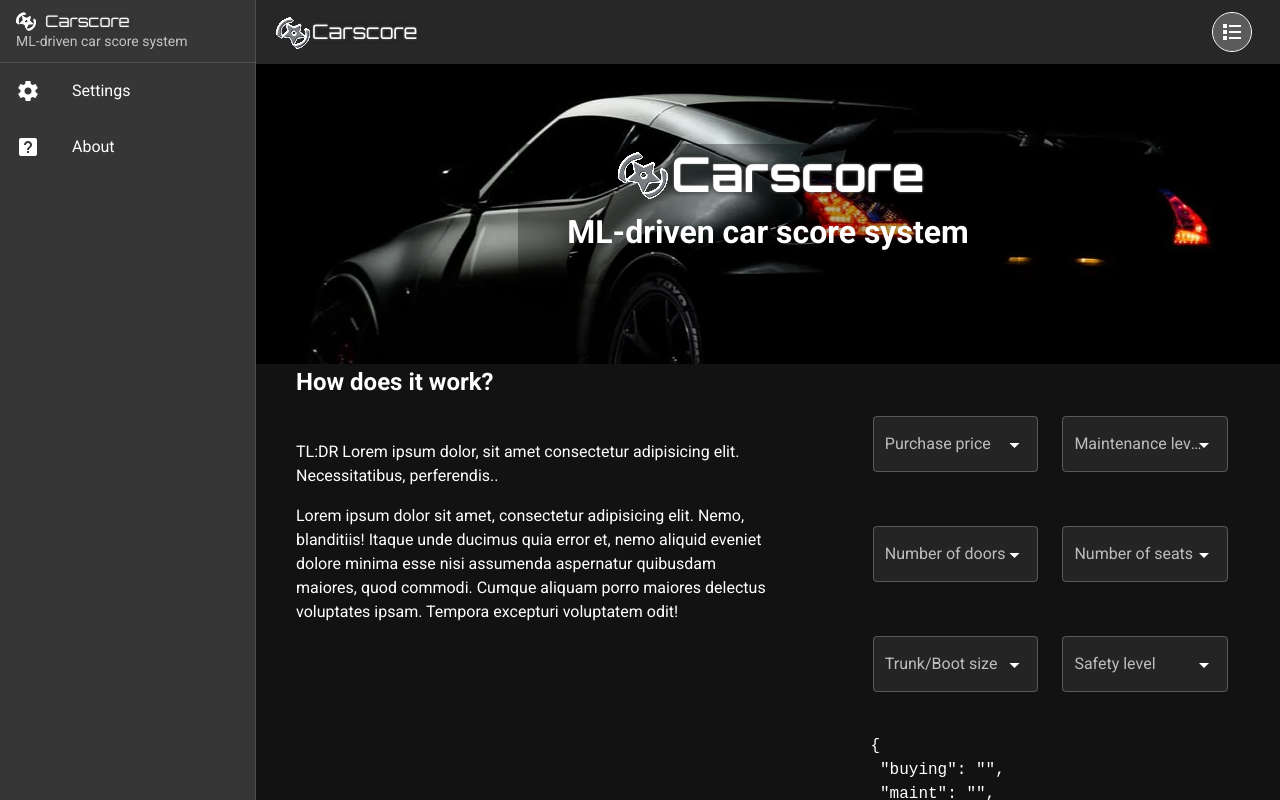
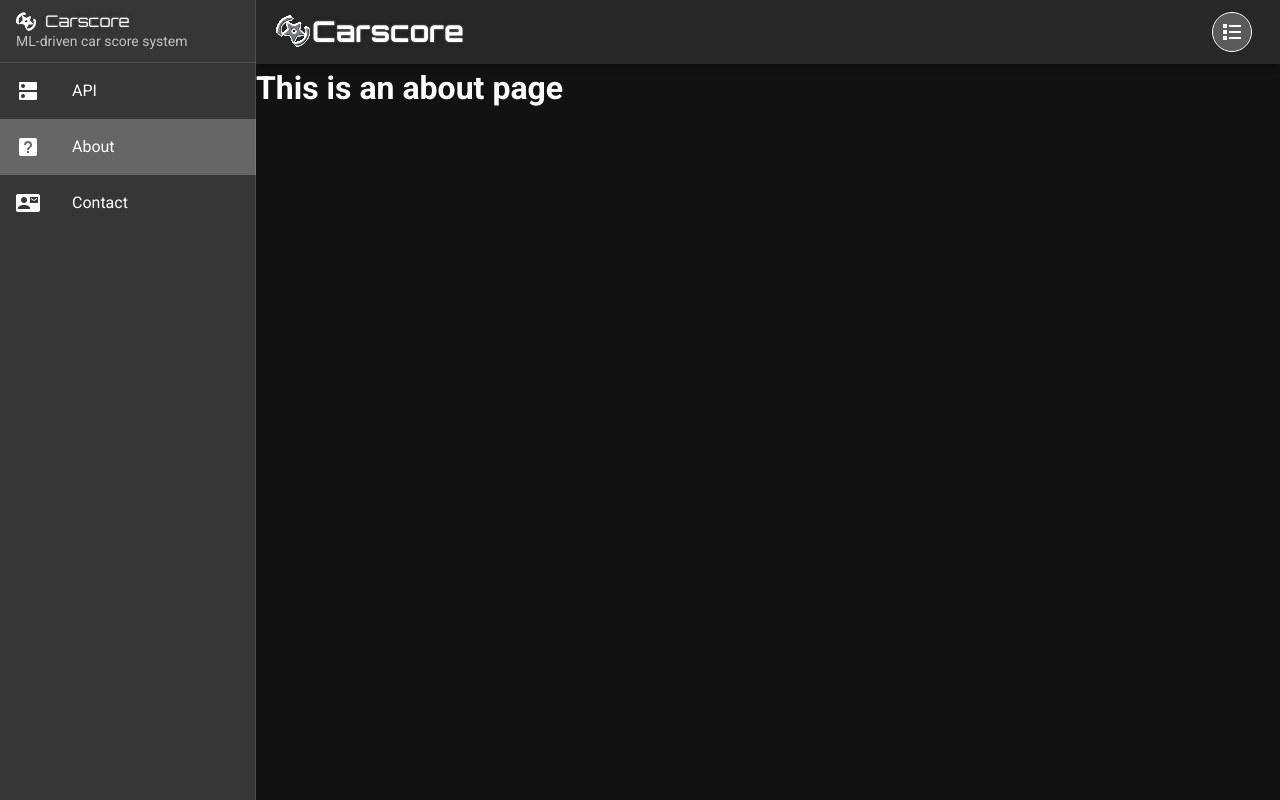
Before and after one commit to FrederickRoman/Carscore, a Vue app: page /about in a window 1280 px wide. Both pictures are taken after a click on the button 1232 px from the left and 32 px from the top of the page. Shown: the top 800 px of the page. Built offline with nearby package versions, Linux system fonts and the light colour scheme.

Commit message:
feat: Add Routing and init views

```diff
--- a/package.json
+++ b/package.json
@@ -20,12 +20,14 @@
     "morgan": "^1.10.0",
     "nodemon": "^2.0.7",
     "vue": "^2.6.11",
+    "vue-router": "^3.2.0",
     "vuetify": "^2.4.0",
     "vuex": "^3.6.2"
   },
   "devDependencies": {
     "@vue/cli-plugin-babel": "~4.5.0",
     "@vue/cli-plugin-eslint": "~4.5.0",
+    "@vue/cli-plugin-router": "~4.5.0",
     "@vue/cli-service": "~4.5.0",
     "babel-eslint": "^10.1.0",
     "eslint": "^6.7.2",
--- a/src/App.vue
+++ b/src/App.vue
@@ -2,7 +2,7 @@
   <v-app>
     <MainNav />
     <v-main>
-      <Home />
+      <router-view />
     </v-main>
   </v-app>
 </template>
@@ -10,11 +10,11 @@
 <script>
 import MainNav from "./components/nav/MainNav";
 // import HeroBanner from "./components/banner/HeroBanner";
-import Home from "./pages/Home";
+// import Home from "./views/Home";
 
 export default {
   name: "App",
-  components: { MainNav, Home },
+  components: { MainNav },
   data: () => ({
     // drawer: false,
     // group: null,
--- a/src/components/nav/bar/MainAppBar.vue
+++ b/src/components/nav/bar/MainAppBar.vue
@@ -1,12 +1,21 @@
 <template>
   <v-app-bar app>
+    <router-link to="/" id="app-bar_home-link">
+      <span class="d-flex">
         <v-img
           lazy-src="@/assets/img/carscoreLazyLogo.png"
           max-height="40"
           max-width="40"
           src="@/assets/img/carscoreMetalLogo.svg"
         />
-    <v-toolbar-title class="carscore_brand-font">Carscore</v-toolbar-title>
+        <v-toolbar-title
+          class="carscore_brand-font"
+          id="app-bar_home-link_title"
+        >
+          Carscore
+        </v-toolbar-title>
+      </span>
+    </router-link>
     <v-spacer />
     <v-btn
       fab
@@ -34,8 +43,17 @@ export default {
 
 <style lang="scss" scoped>
 @use '@/styles/fonts/_fonts.scss';
+@use '@/styles/resets/_resets.scss';
 
 .carscore_brand-font {
   @include fonts.logo_text;
 }
+
+#app-bar_home-link {
+  @include resets.link_styling;
+  &_title {
+    font-size: 1.8em;
+    font-weight: bold;
+  }
+}
 </style>
--- a/src/components/nav/drawer/MainAppDrawer.vue
+++ b/src/components/nav/drawer/MainAppDrawer.vue
@@ -1,5 +1,10 @@
 <template>
-  <v-navigation-drawer app v-model="drawer" bottom>
+  <v-navigation-drawer
+    v-model="drawer"
+    v-click-outside="closeDrawer"
+    app
+    bottom
+  >
     <DrawerBrandLi />
     <v-divider />
     <DrawerNavList v-bind="$attrs" v-on="$listeners" />
@@ -35,5 +40,10 @@ export default {
       this.$emit("set-drawer", drawer);
     },
   },
+  methods: {
+    closeDrawer() {
+      if (!this.openDrawer) this.$emit("set-drawer", false);
+    },
+  },
 };
 </script>
--- a/src/components/nav/drawer/nav/DrawerNavlist.vue
+++ b/src/components/nav/drawer/nav/DrawerNavlist.vue
@@ -1,6 +1,6 @@
 <template>
   <v-list-item-group v-model="group">
-    <v-list-item v-for="item in items" :key="item.title" link>
+    <v-list-item v-for="item in items" :key="item.title" :to="item.link" link>
       <v-list-item-icon>
         <v-icon>{{ item.icon }}</v-icon>
       </v-list-item-icon>
@@ -13,8 +13,9 @@
 
 <script>
 const NAV_ITEMS = Object.freeze([
-  { title: "Settings", icon: "mdi-cog" },
-  { title: "About", icon: "mdi-help-box" },
+  { title: "API", icon: "mdi-dns", link: "/comingSoon" },
+  { title: "About", icon: "mdi-help-box", link: "/about" },
+  { title: "Contact", icon: "mdi-card-account-mail", link: "/comingSoon" },
 ]);
 
 export default {
--- a/src/main.js
+++ b/src/main.js
@@ -2,11 +2,13 @@ import Vue from 'vue'
 import App from './App.vue'
 import { store } from './store/store'
 import vuetify from './plugins/vuetify';
+import router from './router'
 
 Vue.config.productionTip = false
 
 new Vue({
   store,
   vuetify,
+  router,
   render: h => h(App)
 }).$mount('#app')
--- /dev/null
+++ b/src/router/index.js
@@ -0,0 +1,43 @@
+import Vue from "vue";
+import VueRouter from "vue-router";
+import Home from "../views/Home.vue";
+
+const About = () =>
+  import(/* webpackChunkName: "about" */ "../views/About.vue");
+const ComingSoon = () =>
+  import(/* webpackChunkName: "comingSoon" */ "../views/ComingSoon.vue");
+const NotFound = () =>
+  import(/* webpackChunkName: "404" */ "../views/NotFound.vue");
+
+Vue.use(VueRouter);
+
+const routes = [
+  {
+    path: "/",
+    name: "Home",
+    component: Home,
+  },
+  {
+    path: "/about",
+    name: "About",
+    component: About,
+  },
+  {
+    path: "/comingSoon",
+    name: "ComingSoon",
+    component: ComingSoon,
+  },
+  {
+    path: "*",
+    name: "NotFound",
+    component: NotFound,
+  },
+];
+
+const router = new VueRouter({
+  mode: "history",
+  base: process.env.BASE_URL,
+  routes,
+});
+
+export default router;
--- /dev/null
+++ b/src/styles/resets/_resets.scss
@@ -0,0 +1,4 @@
+@mixin link_styling($color: white) {
+  color: $color;
+  text-decoration: none;
+}
--- /dev/null
+++ b/src/views/About.vue
@@ -0,0 +1,5 @@
+<template>
+  <div class="about">
+    <h1>This is an about page</h1>
+  </div>
+</template>
--- /dev/null
+++ b/src/views/ComingSoon.vue
@@ -0,0 +1,5 @@
+<template>
+  <div class="coming-soon">
+    <h1>Coming soon!</h1>
+  </div>
+</template>
--- /dev/null
+++ b/src/views/NotFound.vue
@@ -0,0 +1,5 @@
+<template>
+  <div class="not-found">
+    <h1>Oops! Page cannot be found.</h1>
+  </div>
+</template>
```
Also changed, not shown: src/views/Home.vue (renamed from src/pages/Home.vue), 1 other file (tests, documents, lock files or other folders). Lines whose indentation alone changed are shown as unchanged.
